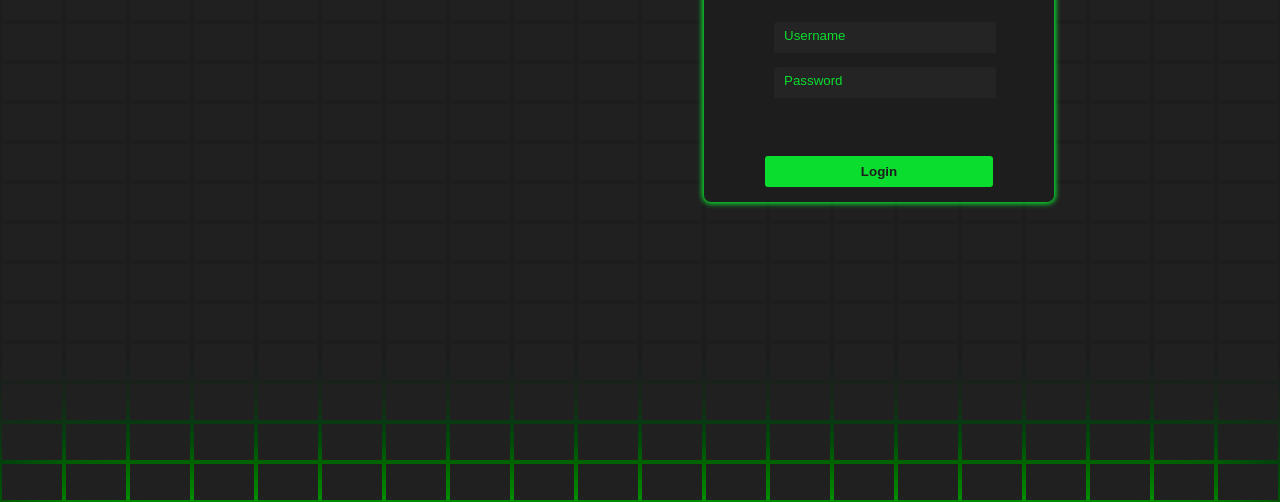
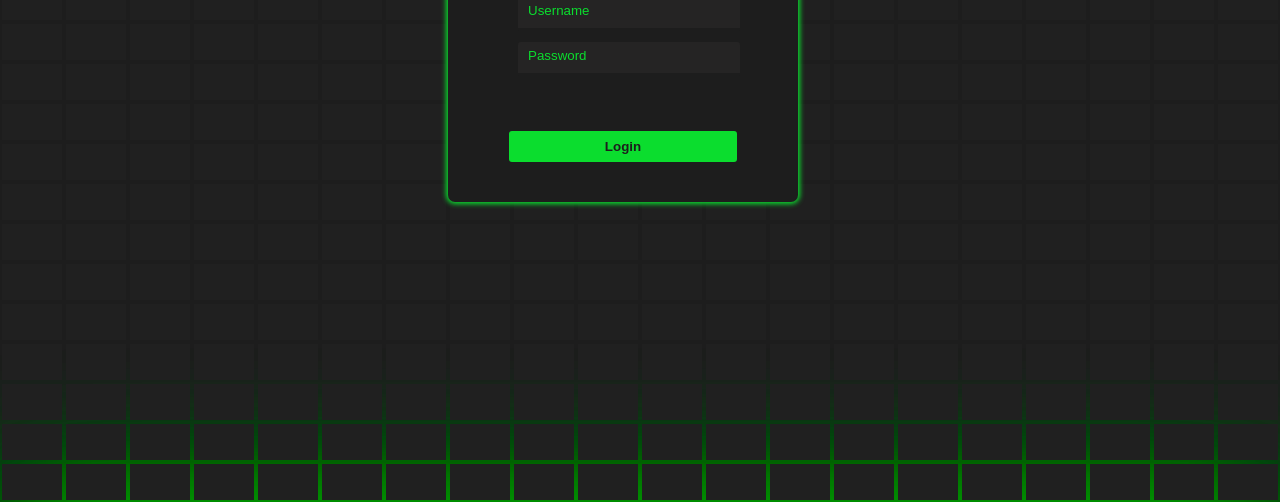
Before and after one commit to aae3784/aae3784.github.io, a plain HTML site: page index.html in a window 1280 px wide. Shown: the part 298-800 px from the top of the page. Drawn offline with Linux system fonts and the light colour scheme.

Commit message:
Update style.css

```diff
--- a/style.css
+++ b/style.css
@@ -2,7 +2,7 @@
     z-index: 3;
     position: absolute;
     top: 25%;
-    left: 55%;
+    left: 35%;
     width: 350px;
     height: 300px;
     display: grid;
@@ -20,7 +20,8 @@
   #login-form {
     z-index: 3;
     position: relative;
-    left:55%
+    left: auto;
+    top: auto;
     align-self: flex-start;
     display: grid;
     justify-items: center;
```
